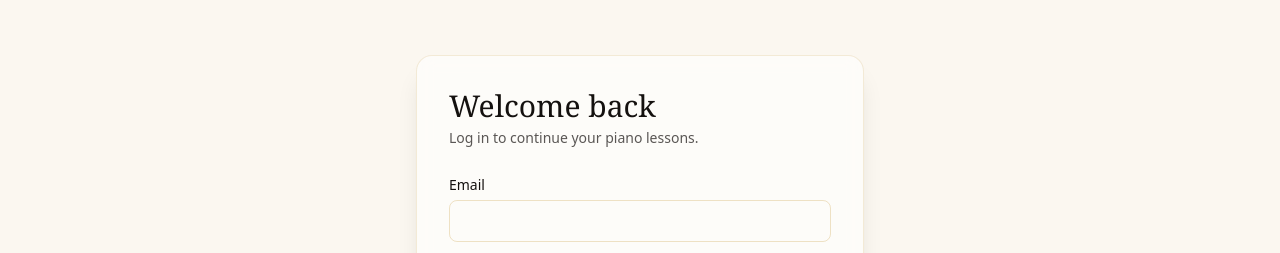
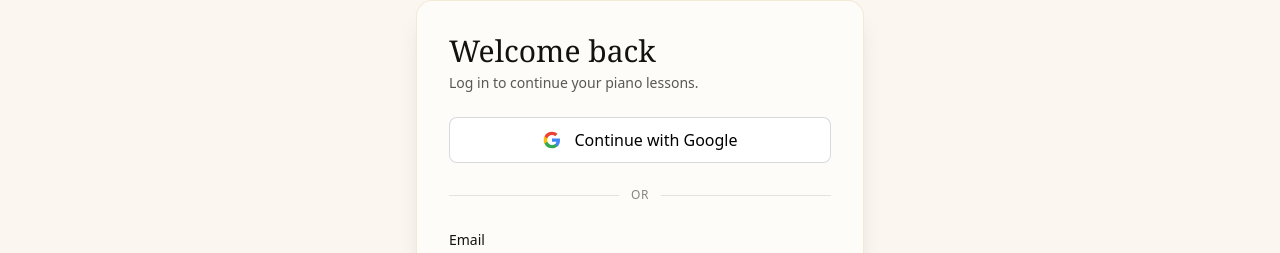
Before and after one commit to DONBKAY/piano-with-aaron, a Next.js app in the folder web/: page /login in a window 1280 px wide. Shown: the part 207-460 px from the top of the page. Built offline with nearby package versions, Linux system fonts and the light colour scheme; no server answers.

Commit message:
Update page.js

```diff
--- a/web/app/login/page.js
+++ b/web/app/login/page.js
@@ -1,9 +1,9 @@
 "use client";
 
-import { Suspense, useState } from "react";
+import { Suspense, useEffect, useState } from "react";
 import Link from "next/link";
 import { useSearchParams } from "next/navigation";
-import { authApi, saveSession } from "../../lib/api";
+import { API_URL, authApi, saveSession } from "../../lib/api";
 
 export default function LoginPage() {
   return (
@@ -24,6 +24,24 @@ function LoginInner() {
   const [error, setError] = useState("");
   const [loading, setLoading] = useState(false);
 
+  useEffect(() => {
+    const googleError = searchParams.get("google_error");
+
+    if (!googleError) return;
+
+    const errorMessages = {
+      authentication_failed:
+        "Google sign-in was not completed. Please try again.",
+      callback_failed:
+        "Google sign-in could not be completed. Please try again.",
+    };
+
+    setError(
+      errorMessages[googleError] ||
+        "Google sign-in failed. Please try again."
+    );
+  }, [searchParams]);
+
   function getSafeNextUrl() {
     const next = searchParams.get("next");
 
@@ -34,6 +52,20 @@ function LoginInner() {
     }
 
     return next;
+  }
+
+  function handleGoogleLogin() {
+    setError("");
+
+    const nextUrl = getSafeNextUrl();
+
+    if (nextUrl) {
+      sessionStorage.setItem("pwa_google_next", nextUrl);
+    } else {
+      sessionStorage.removeItem("pwa_google_next");
+    }
+
+    window.location.href = `${API_URL}/auth/google`;
   }
 
   async function handleSubmit(event) {
@@ -80,6 +112,45 @@ function LoginInner() {
             {error}
           </div>
         )}
+
+        <button
+          type="button"
+          onClick={handleGoogleLogin}
+          className="flex w-full items-center justify-center gap-3 rounded-lg border border-black/15 bg-white px-4 py-2.5 font-medium text-black transition hover:bg-black/5"
+        >
+          <svg
+            aria-hidden="true"
+            viewBox="0 0 24 24"
+            className="h-5 w-5"
+          >
+            <path
+              fill="#4285F4"
+              d="M21.6 12.23c0-.71-.06-1.4-.18-2.07H12v3.92h5.39a4.61 4.61 0 0 1-2 3.03v2.52h3.24c1.9-1.75 2.97-4.33 2.97-7.4Z"
+            />
+            <path
+              fill="#34A853"
+              d="M12 22c2.7 0 4.97-.9 6.63-2.44l-3.24-2.52c-.9.6-2.05.96-3.39.96-2.61 0-4.82-1.76-5.61-4.12H3.04v2.6A10 10 0 0 0 12 22Z"
+            />
+            <path
+              fill="#FBBC05"
+              d="M6.39 13.88A6 6 0 0 1 6.08 12c0-.65.11-1.29.31-1.88v-2.6H3.04A10 10 0 0 0 2 12c0 1.61.38 3.13 1.04 4.48l3.35-2.6Z"
+            />
+            <path
+              fill="#EA4335"
+              d="M12 6c1.47 0 2.79.51 3.83 1.51l2.87-2.87A9.64 9.64 0 0 0 12 2a10 10 0 0 0-8.96 5.52l3.35 2.6C7.18 7.76 9.39 6 12 6Z"
+            />
+          </svg>
+
+          Continue with Google
+        </button>
+
+        <div className="my-6 flex items-center gap-3">
+          <div className="h-px flex-1 bg-black/10 dark:bg-white/10" />
+          <span className="text-xs uppercase tracking-wider opacity-50">
+            or
+          </span>
+          <div className="h-px flex-1 bg-black/10 dark:bg-white/10" />
+        </div>
 
         <form onSubmit={handleSubmit} className="space-y-4">
           <div>
```
